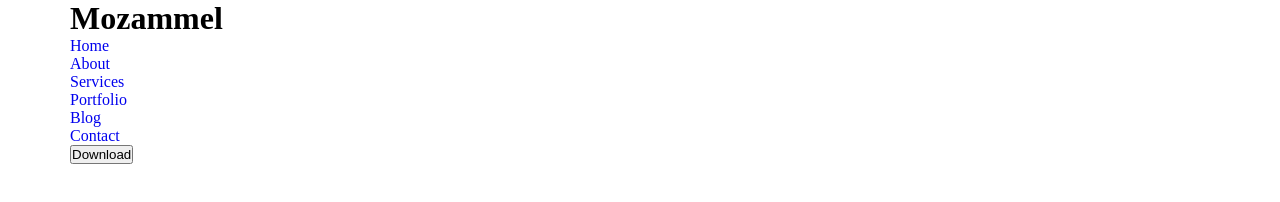
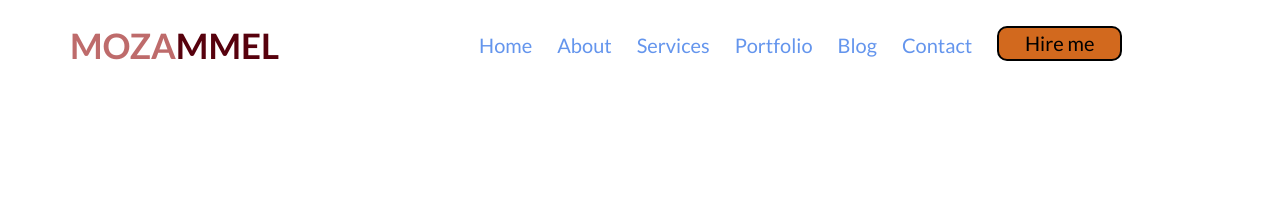
Before and after one commit to Mozammel111/hardy-website-for-tutorial, a plain HTML site: page index.html in a window 1280 px wide. Drawn offline with Linux system fonts and the light colour scheme.

Commit message:
added some css file

```diff
--- a/css/style.css
+++ b/css/style.css
@@ -2,6 +2,7 @@
     margin: 0;
     padding: 0;
     box-sizing: border-box;
+    font-family: 'Lato', sans-serif;
 }
 a{
     text-decoration: none;
@@ -19,8 +20,64 @@ li{
 /* common css end */
 /* header part start */
 
+#header_top{
+height: 50px;
+margin: 20px;
+}
 
+nav{
+    display: flex;
+}
 
+nav  ul{
+    display: flex;
+}
+.headi{
+    line-height: 50px;
+    color: rgba(146, 9, 9, 0.6);
+    margin-right: 200px;
+    font-size: 35px;
+}
+.colr{
+    color: rgb(87, 1, 13);
+}
 
+nav  ul li{
+  text-align: right;
+    margin-right: 25px;
+    line-height: 50px;
+}
 
+nav  ul li a{
+    font-size: 20px;
+    color: cornflowerblue;
+    position: relative;
+}
+nav  ul li a::before{
+    position: absolute;
+    content: '';
+    height: 2px;
+    width: 0;
+    background-color:chocolate;
+    left: 0;
+    bottom: 8px;
+    transition: .4s;
+}
+nav  ul li a:hover::before{
+    width: 100%;
+}
+nav  ul li button{
+    border: 2px solid black;
+    height: 35px;
+    width: 125px;
+    font-size: 20px;
+    color: black;
+    background-color: chocolate;
+    border-radius: 10px;
+    transition: .6s;
+}
+nav  ul li button:hover{
+    color: #ffffff;
+    background-color: black;
+}
 /* header part end */
--- a/index.html
+++ b/index.html
@@ -13,8 +13,8 @@
     <!-- header part start -->
     <header id="header_top">
         <div class="container">
-            <h1>Mozammel</h1>
-        <nav>
+            <nav>
+            <h1 class="headi">MOZA<span class="colr">MMEL</span></h1>
             <ul>
                 <li><a href="#">Home</a></li>
                 <li><a href="#">About</a></li>
@@ -22,8 +22,8 @@
                 <li><a href="#">Portfolio</a></li>
                 <li><a href="#">Blog</a></li>
                 <li><a href="#">Contact</a></li>
+               <li><button>Hire me</button></li>
             </ul>
-            <button>Download</button>
         </nav>
         </div>
     </header>
```
